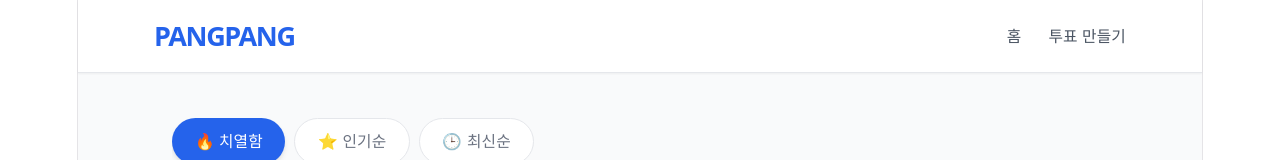
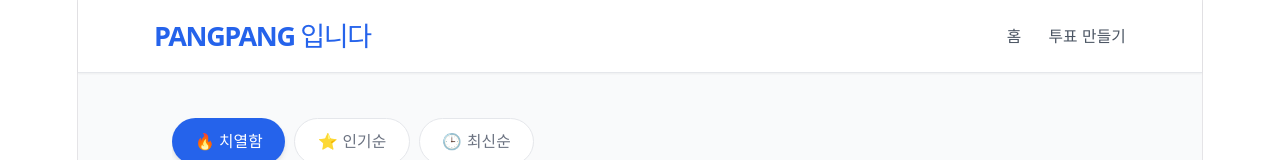
Before and after one commit to ncavchl/PANGPANG, a React (Vite) app: page / in a window 1280 px wide. Shown: the top 160 px of the page. Built offline with nearby package versions, Linux system fonts and the light colour scheme.

Commit message:
테스트

```diff
--- a/src/App.tsx
+++ b/src/App.tsx
@@ -12,7 +12,7 @@
         <header className="bg-white border-b sticky top-0 z-10 shadow-sm">
           <div className="max-w-4xl mx-auto px-4 h-16 flex items-center justify-between">
             <Link to="/" className="text-2xl font-black text-blue-600 tracking-tighter hover:opacity-80 transition-opacity">
-              PANGPANG
+              PANGPANG 입니다
             </Link>
             <nav className="flex gap-6">
               <Link to="/" className="text-sm font-semibold text-gray-600 hover:text-blue-600 transition-colors">홈</Link>
```
